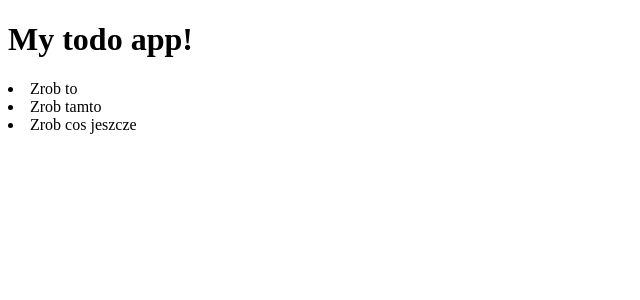
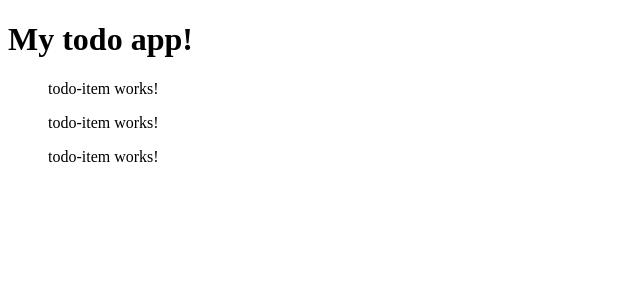
Before and after one commit to czerwonkam/warsztatyjs, an Angular app: page / in a window 1280 px wide. Shown: the top 300 px of the page, without its empty margins (0-640 px from the left). Built offline with nearby package versions, Linux system fonts and the light colour scheme.

Commit message:
poprawki htmli

```diff
--- a/src/app/todo-item/todo-item.component.html
+++ b/src/app/todo-item/todo-item.component.html
@@ -1,4 +1,3 @@
-<ul>
-
-<app-todo-item *ngFor="let todo of todos">{{todo}}</app-todo-item>
-</ul>
+<p>
+todo-item works!
+</p>
--- a/src/app/todo/todo.component.html
+++ b/src/app/todo/todo.component.html
@@ -1,4 +1,4 @@
-<p>
-<!--  {{todos}}! -->
-    <li *ngFor="let todo of todos">{{todo}}</li>
-</p>
+<ul>
+
+<app-todo-item *ngFor="let todo of todos">{{todo}}</app-todo-item>
+</ul>
```
